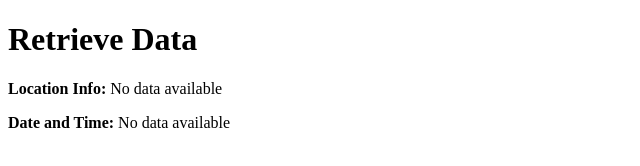
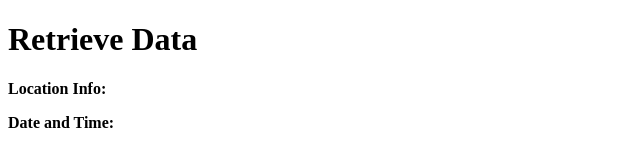
Before and after one commit to Vertigo-Nex/RentMyRide, a website: page page2.html in a window 1280 px wide. Shown: the whole page, without its empty margins (0-640 px from the left). Drawn offline with Linux system fonts and the light colour scheme.

Commit message:
ModalAndMemory2

```diff
--- a/page2.html
+++ b/page2.html
@@ -19,8 +19,8 @@
             const location = localStorage.getItem('location');
             const datetime = localStorage.getItem('datetime');
 
-            document.getElementById('locationDisplay').innerText = location ? location : 'No data available';
-            document.getElementById('datetimeDisplay').innerText = datetime ? datetime : 'No data available';
+            document.getElementById('locationDisplay').innerText = location;
+            document.getElementById('datetimeDisplay').innerText = datetime;
         });
     </script>
 </body>
```
Also changed, not shown: carList.html (+2 -2 lines).
